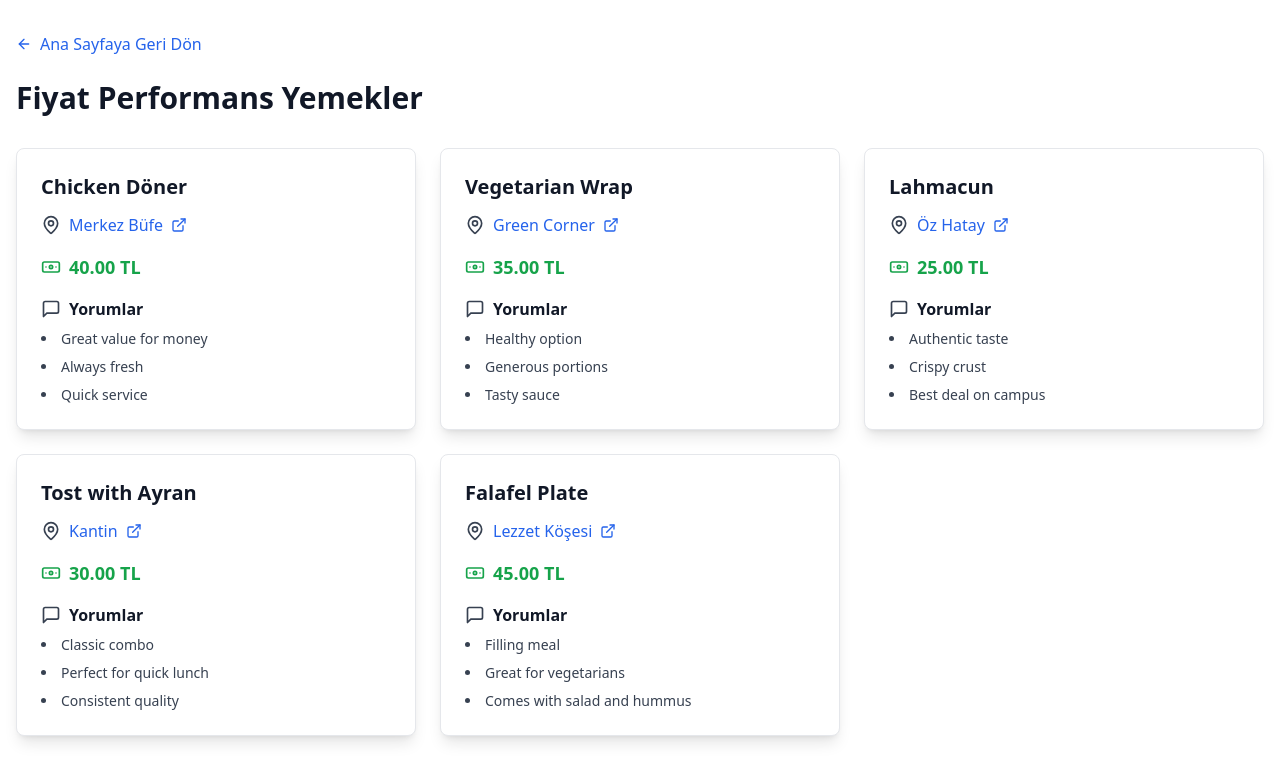
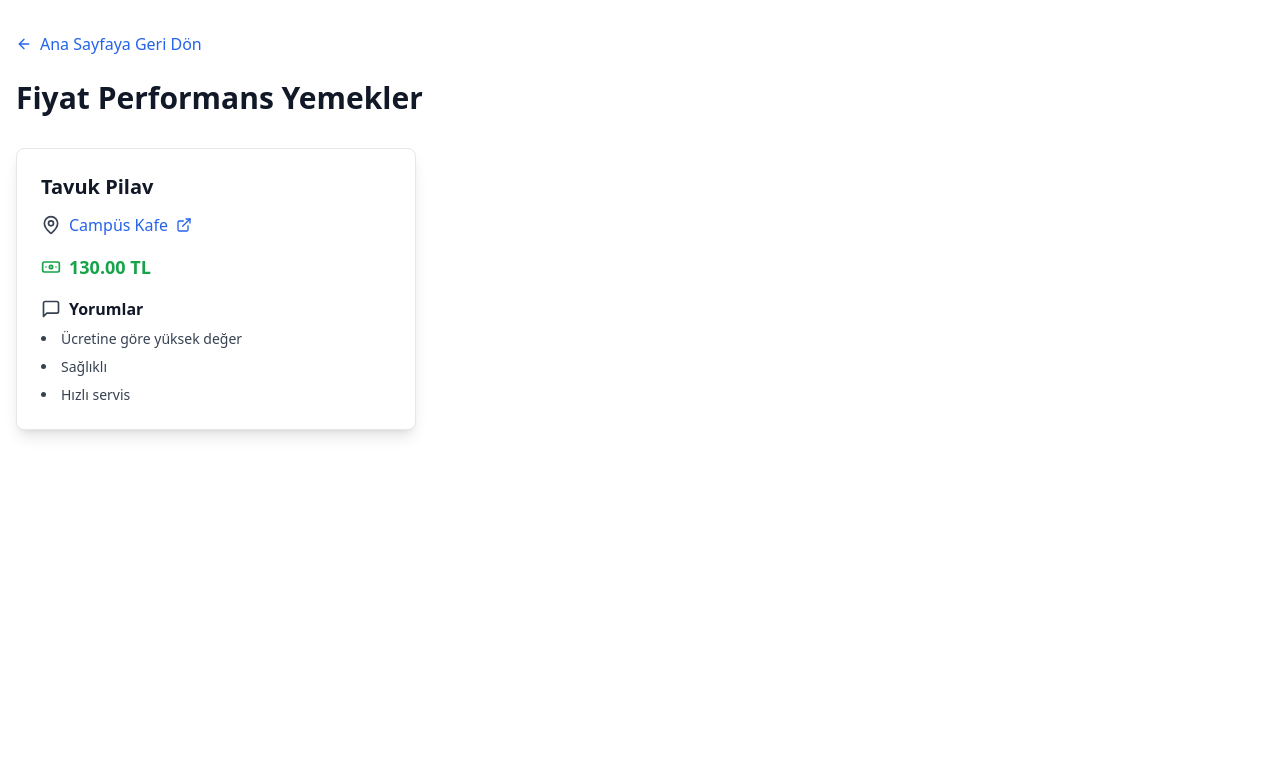
Before and after one commit to atasoya/emu-guide, a Next.js app: page /fp-yemekler in a window 1280 px wide. Shown: the top 782 px of the page. Built offline with nearby package versions, Linux system fonts and the light colour scheme.

Commit message:
Add fp foods

```diff
--- a/src/app/fp-yemekler/page.tsx
+++ b/src/app/fp-yemekler/page.tsx
@@ -13,44 +13,12 @@ interface PPFood {
 const ppFoods: PPFood[] = [
   {
     id: 1,
-    name: "Chicken Döner",
-    place: "Merkez Büfe",
-    googleMapsUrl: "https://goo.gl/maps/example1",
-    price: 40,
-    comments: ["Great value for money", "Always fresh", "Quick service"]
+    name: "Tavuk Pilav",
+    place: "Campüs Kafe",
+    googleMapsUrl: "https://maps.app.goo.gl/6swCDoq8E5HhfAwY7",
+    price: 130,
+    comments: ["Ücretine göre yüksek değer", "Sağlıklı", "Hızlı servis"]
   },
-  {
-    id: 2,
-    name: "Vegetarian Wrap",
-    place: "Green Corner",
-    googleMapsUrl: "https://goo.gl/maps/example2",
-    price: 35,
-    comments: ["Healthy option", "Generous portions", "Tasty sauce"]
-  },
-  {
-    id: 3,
-    name: "Lahmacun",
-    place: "Öz Hatay",
-    googleMapsUrl: "https://goo.gl/maps/example3",
-    price: 25,
-    comments: ["Authentic taste", "Crispy crust", "Best deal on campus"]
-  },
-  {
-    id: 4,
-    name: "Tost with Ayran",
-    place: "Kantin",
-    googleMapsUrl: "https://goo.gl/maps/example4",
-    price: 30,
-    comments: ["Classic combo", "Perfect for quick lunch", "Consistent quality"]
-  },
-  {
-    id: 5,
-    name: "Falafel Plate",
-    place: "Lezzet Köşesi",
-    googleMapsUrl: "https://goo.gl/maps/example5",
-    price: 45,
-    comments: ["Filling meal", "Great for vegetarians", "Comes with salad and hummus"]
-  }
 ]
 
 export default function PricePerformanceFoods() {
--- a/src/app/pp-foods/page.tsx
+++ b/src/app/pp-foods/page.tsx
@@ -13,44 +13,12 @@ interface PPFood {
 const ppFoods: PPFood[] = [
   {
     id: 1,
-    name: "Chicken Döner",
-    place: "Merkez Büfe",
+    name: "Chicken & Rice",
+    place: "Campus Cafe",
     googleMapsUrl: "https://goo.gl/maps/example1",
-    price: 40,
-    comments: ["Great value for money", "Always fresh", "Quick service"]
+    price: 130,
+    comments: ["Great value for money", "Healty", "Quick service"]
   },
-  {
-    id: 2,
-    name: "Vegetarian Wrap",
-    place: "Green Corner",
-    googleMapsUrl: "https://goo.gl/maps/example2",
-    price: 35,
-    comments: ["Healthy option", "Generous portions", "Tasty sauce"]
-  },
-  {
-    id: 3,
-    name: "Lahmacun",
-    place: "Öz Hatay",
-    googleMapsUrl: "https://goo.gl/maps/example3",
-    price: 25,
-    comments: ["Authentic taste", "Crispy crust", "Best deal on campus"]
-  },
-  {
-    id: 4,
-    name: "Tost with Ayran",
-    place: "Kantin",
-    googleMapsUrl: "https://goo.gl/maps/example4",
-    price: 30,
-    comments: ["Classic combo", "Perfect for quick lunch", "Consistent quality"]
-  },
-  {
-    id: 5,
-    name: "Falafel Plate",
-    place: "Lezzet Köşesi",
-    googleMapsUrl: "https://goo.gl/maps/example5",
-    price: 45,
-    comments: ["Filling meal", "Great for vegetarians", "Comes with salad and hummus"]
-  }
 ]
 
 export default function PricePerformanceFoods() {
```
